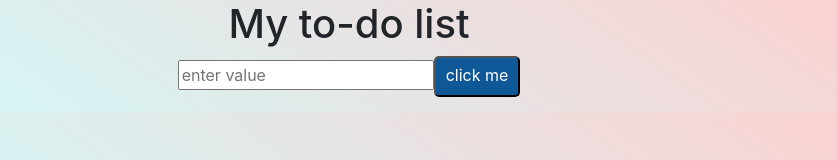
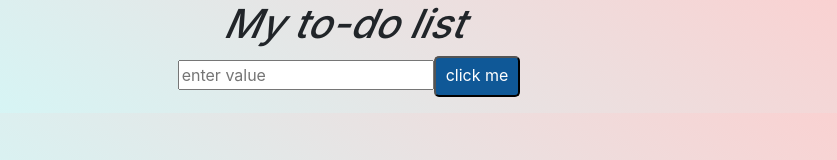
Before and after one commit to josueJURE/ReactToDoList, a React (Create React App) app: page / in a window 1280 px wide. Shown: the top 160 px of the page, without its empty margins (291-1128 px from the left). Built offline with nearby package versions, Linux system fonts and the light colour scheme.

Commit message:
add transform: skewX(-24deg) to h1

```diff
--- a/src/index.css
+++ b/src/index.css
@@ -43,9 +43,11 @@ button:hover {
 @keyframes background-color {
   100% {
     background-color: #4791d0;
+
   }
 }
 
-input {
+h1 {
+  transform: skewX(-24deg);
 
 }
```
